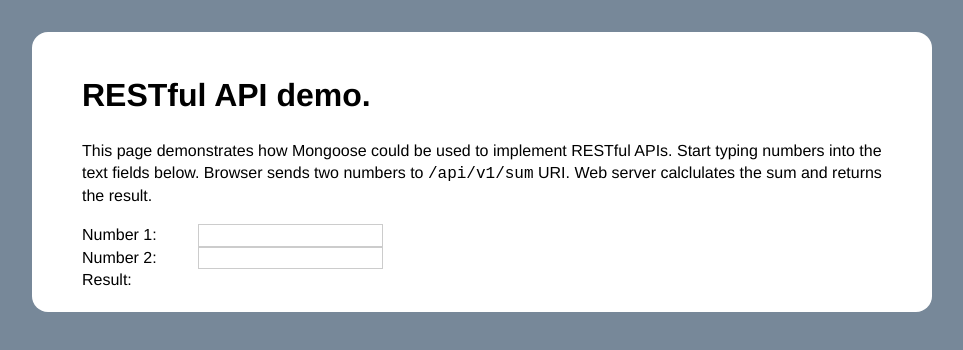
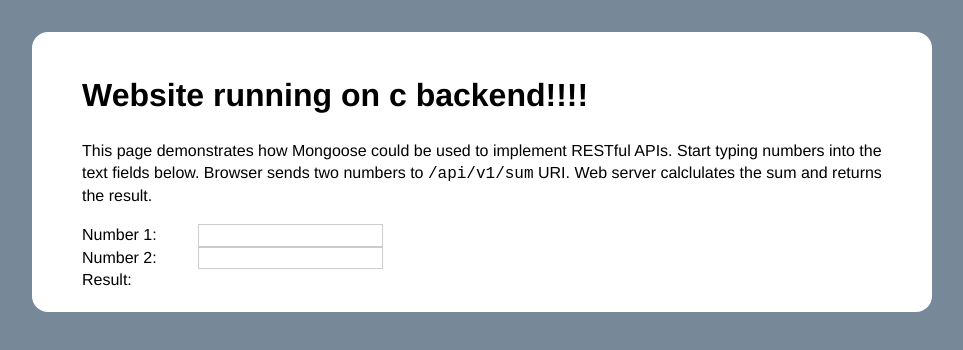
Before and after one commit to zacbayhan/nav_station, a plain HTML site: page src/index.html in a window 1280 px wide. Shown: the whole page, without its empty margins (158-1121 px from the left). Drawn offline with nearby package versions, Linux system fonts and the light colour scheme.

Commit message:
updated readme

```diff
--- a/src/index.html
+++ b/src/index.html
@@ -44,7 +44,7 @@
 </head>
 <body>
   <div class="content">
-    <h1>RESTful API demo.</h1>
+    <h1>Website running on c backend!!!!</h1>
 
     <p>
       This page demonstrates how Mongoose could be used to implement
```
Also changed, not shown: 2 other files.
